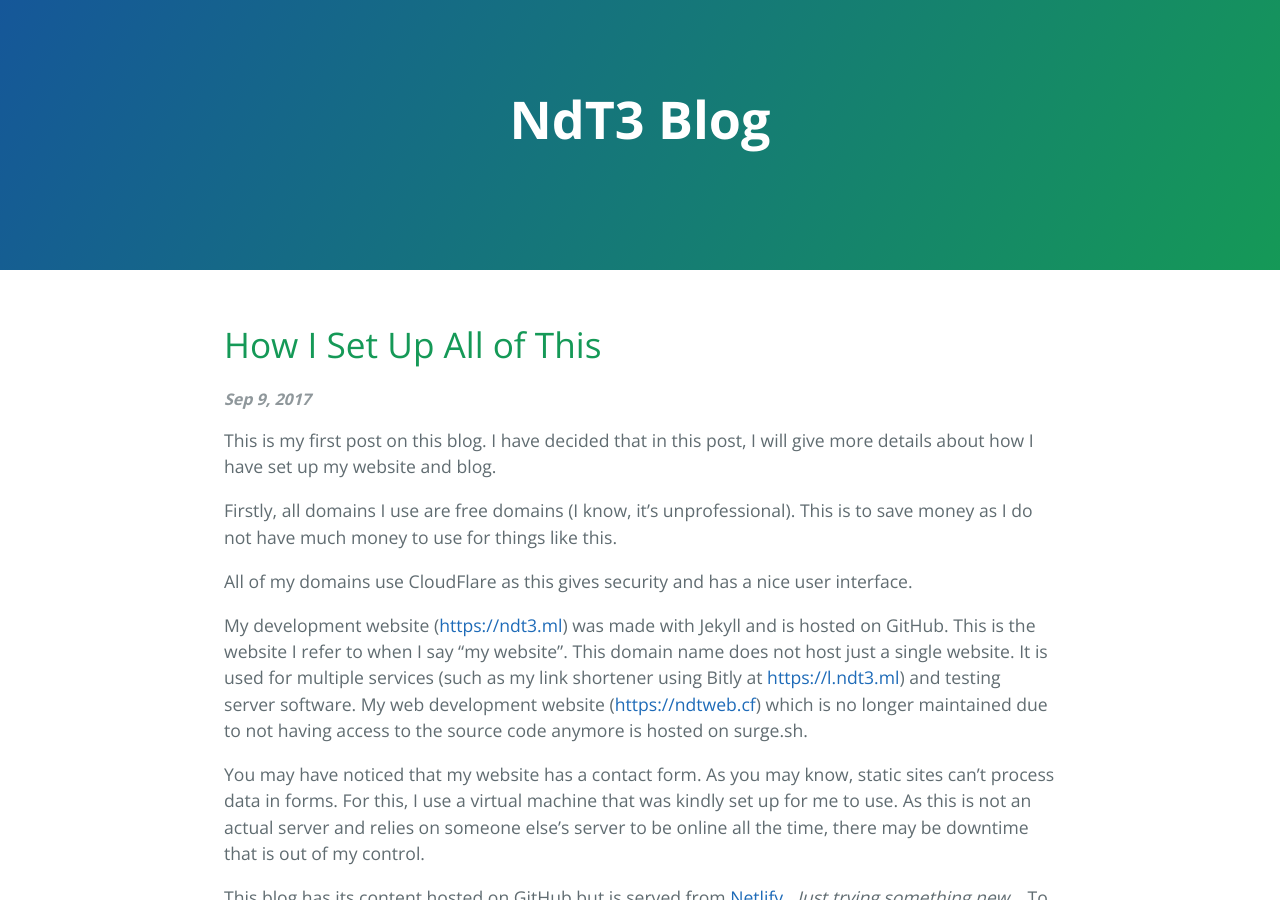
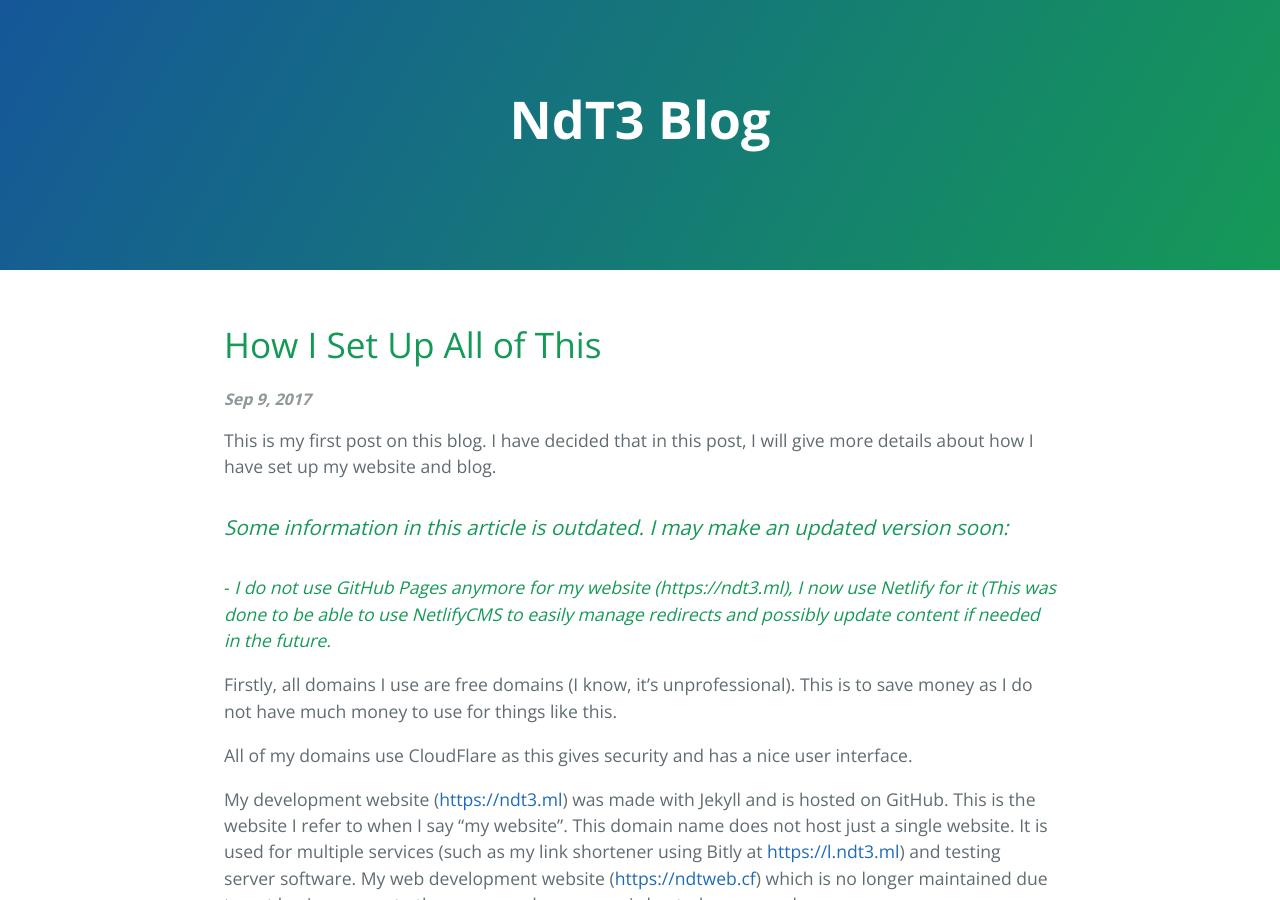
Before and after one commit to TrueWinter/blog, a Jekyll site: the page built from _posts/2017-09-09-how-i-set-up-all-of-this.md, in a window 1280 px wide and 900 px high. Built offline with Jekyll 4.4.1, drawn with Linux system fonts in a browser that asks for light colours; comment, search, counter and statistics services are not loaded.

Commit message:
Update Post “2017-09-09-how-i-set-up-all-of-this”

```diff
--- a/_posts/2017-09-09-how-i-set-up-all-of-this.md
+++ b/_posts/2017-09-09-how-i-set-up-all-of-this.md
@@ -3,6 +3,9 @@ layout: post
 title: How I Set Up All of This
 ---
 This is my first post on this blog. I have decided that in this post, I will give more details about how I have set up my website and blog.
+
+### *Some information in this article is outdated. I may make an updated version soon:*
+#### - *I do not use GitHub Pages anymore for my website (https://ndt3.ml), I now use Netlify for it (This was done to be able to use NetlifyCMS to easily manage redirects and possibly update content if needed in the future.*
 
 Firstly, all domains I use are free domains (I know, it’s unprofessional). This is to save money as I do not have much money to use for things like this.
 
```
